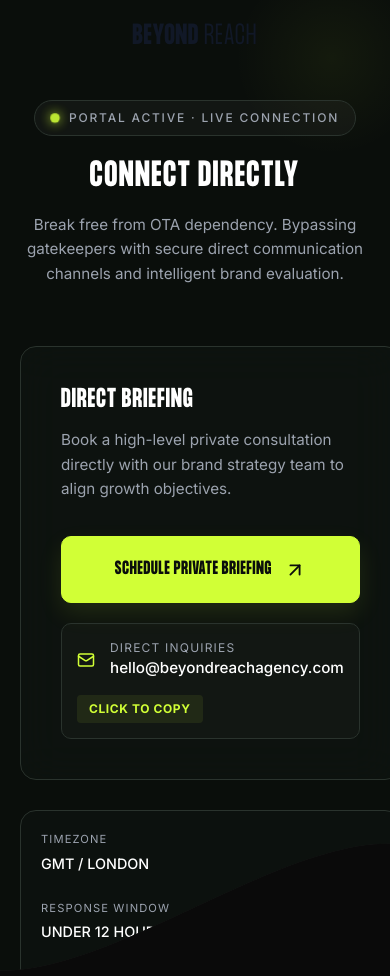
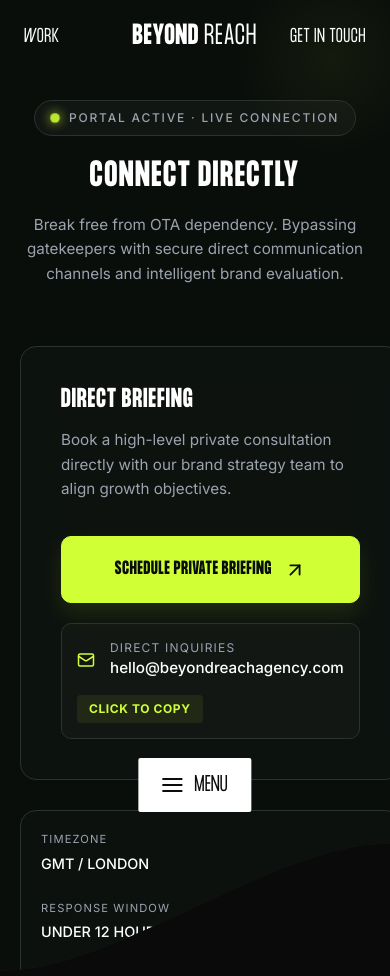
Before and after one commit to clevercroworg/beyond-reach, a Next.js app: page /contact in a window 390 px wide. Shown: the top 976 px of the page. Built offline with nearby package versions, Linux system fonts and the light colour scheme.

Commit message:
fix: navbar logo color on contact/offering pages & mobile layout cutoff

```diff
--- a/app/contact/Contact.module.css
+++ b/app/contact/Contact.module.css
@@ -3,9 +3,6 @@
   min-height: 100vh;
   padding: 140px 5% 100px 5%;
   position: relative;
-  display: flex;
-  align-items: center;
-  justify-content: center;
   overflow: hidden;
 }
 
--- a/components/Navbar.jsx
+++ b/components/Navbar.jsx
@@ -17,7 +17,8 @@ const Navbar = ({ onMenuClick }) => {
     return () => window.removeEventListener('scroll', handleScroll);
   }, []);
 
-  const isAuditRoute = pathname !== '/' && pathname !== '/resorts' && pathname !== '/work' && pathname !== '/admin' && !pathname.startsWith('/api');
+  const staticRoutes = ['/', '/work', '/admin', '/contact', '/hotels', '/resorts', '/homestays-villas', '/spas-wellness', '/clubs-lounges', '/event-venues', '/yachts-boats', '/tours-activities'];
+  const isAuditRoute = !staticRoutes.includes(pathname) && !pathname.startsWith('/api');
   const hideMenuBtn = pathname === '/admin' || isAuditRoute;
 
   return (
```
